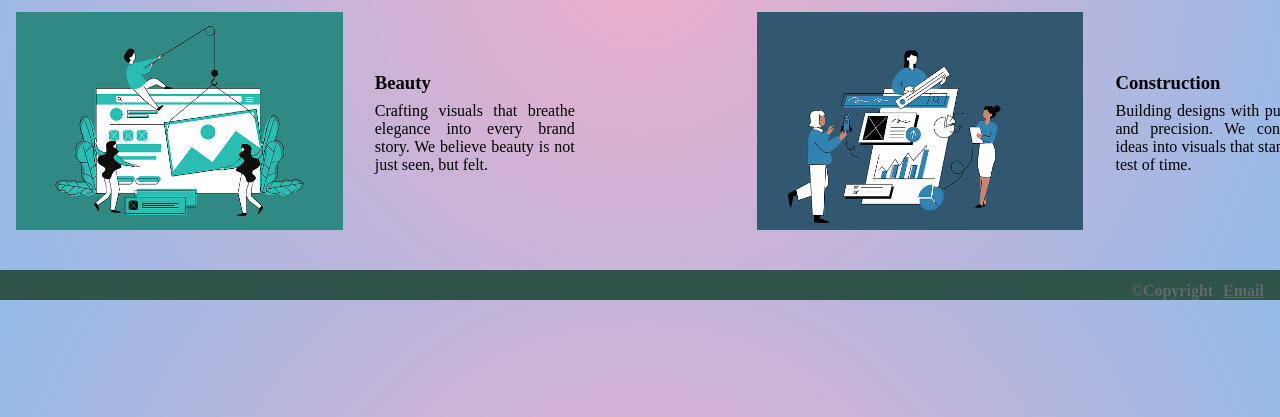
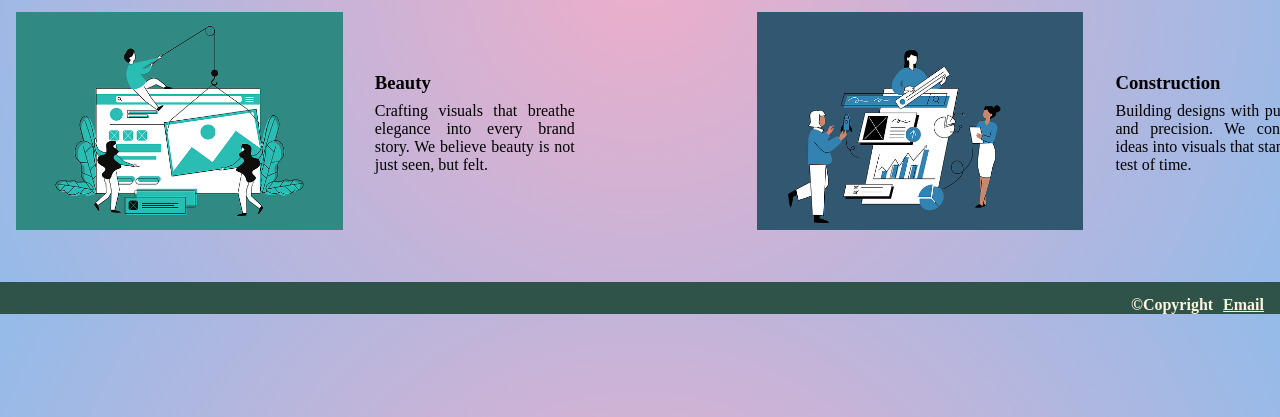
Before and after one commit to TildieJ/creativeDesign, a plain HTML site: page index.html in a window 1280 px wide. Shown: the part 383-800 px from the top of the page. Drawn offline with Linux system fonts and the light colour scheme.

Commit message:
changed px to rem

```diff
--- a/style.css
+++ b/style.css
@@ -24,6 +24,7 @@ h2{
    font-style: italic;
    width: 50rem;
    padding: 1rem;
+
 }
 
 .creative{
@@ -63,21 +64,21 @@ h3{
 }
 
 footer{
-    margin-top: 20px;
+    margin-top: 2rem;
     display: flex;
     justify-content: flex-end;
     align-items: flex-end;
     gap: 10px;
-    height: 30px;
+    height: 2rem;
     width: 100%;
     background-color:#2F5249 ;
     padding-right: 1rem;
-    color: #5E686D;
+    color: #FBF5DE;
     font-weight: 700;
 }
 
 footer a{
-    color: #5E686D;
+    color: #FBF5DE;
 }
 
 @media (max-width: 600px)  {
@@ -90,6 +91,9 @@ footer a{
     h2{
         width: 43rem;
     }
+    body{
+        width: 100%;
+    }
 }
 @font-face{
         font-family:'highwayMan';
```
